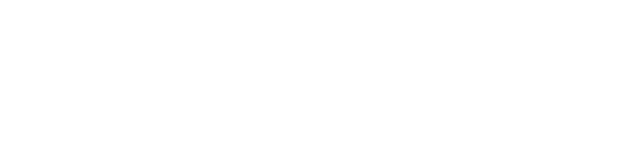
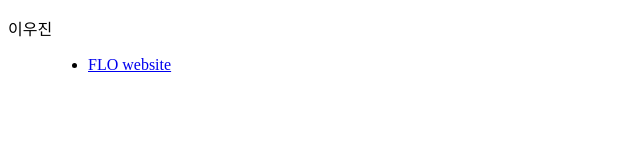
Before and after one commit to yoondd/2023, a plain HTML site: page index.html in a window 1280 px wide. Shown: the whole page, without its empty margins (0-640 px from the left). Drawn offline with Linux system fonts and the light colour scheme.

Commit message:
Update index.html

```diff
--- a/index.html
+++ b/index.html
@@ -7,6 +7,15 @@
     <title>계좌제수업 포트폴리오</title>
 </head>
 <body>
-
+    <dl>
+        <dt>이우진</dt>
+        <dd>
+            <ul>
+                <li>
+                    <a href="http://lwj5792.dothome.co.kr/flo/">FLO website</a>
+                </li>
+            </ul>
+        </dd>
+    </dl>
 </body>
 </html>
```
